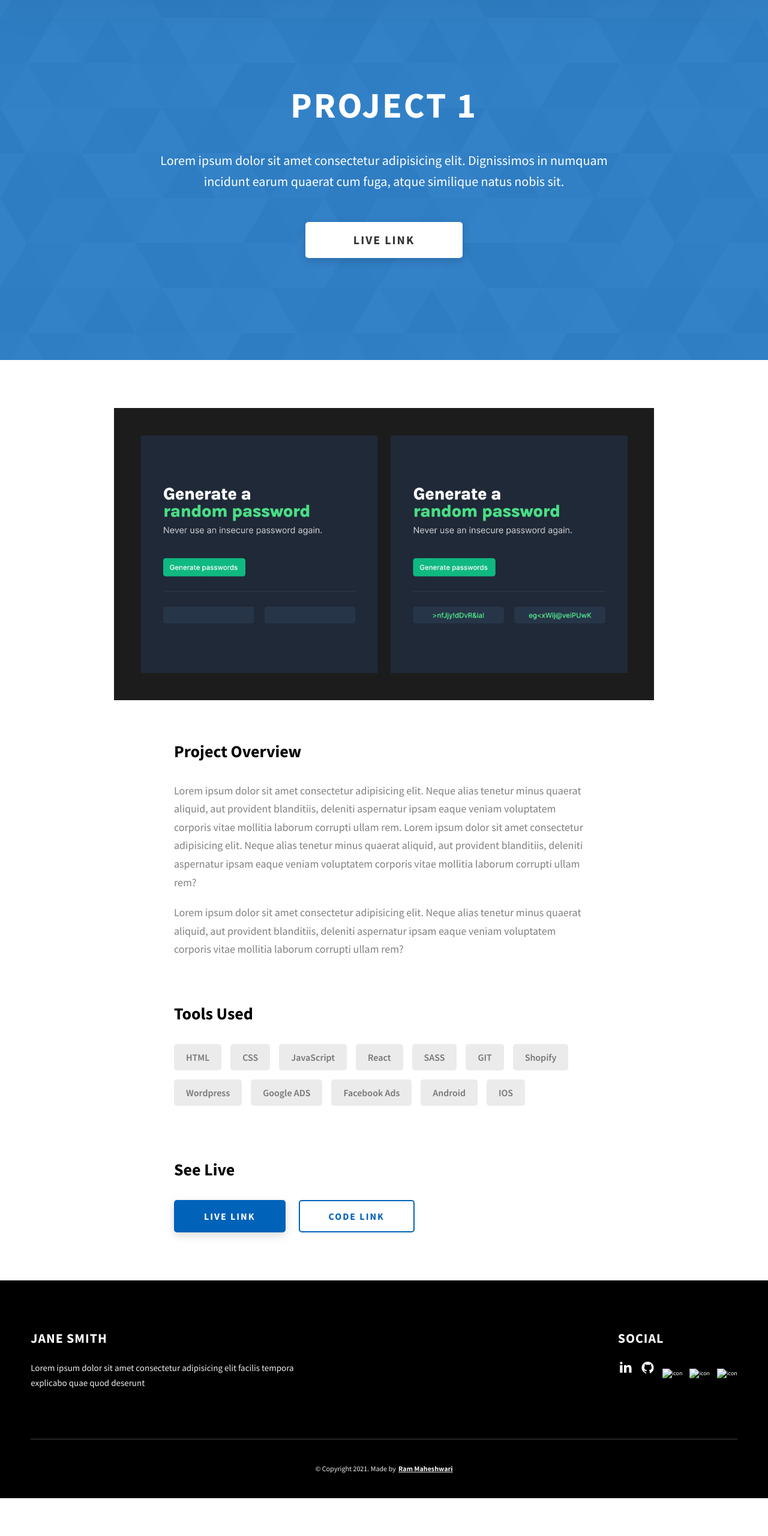
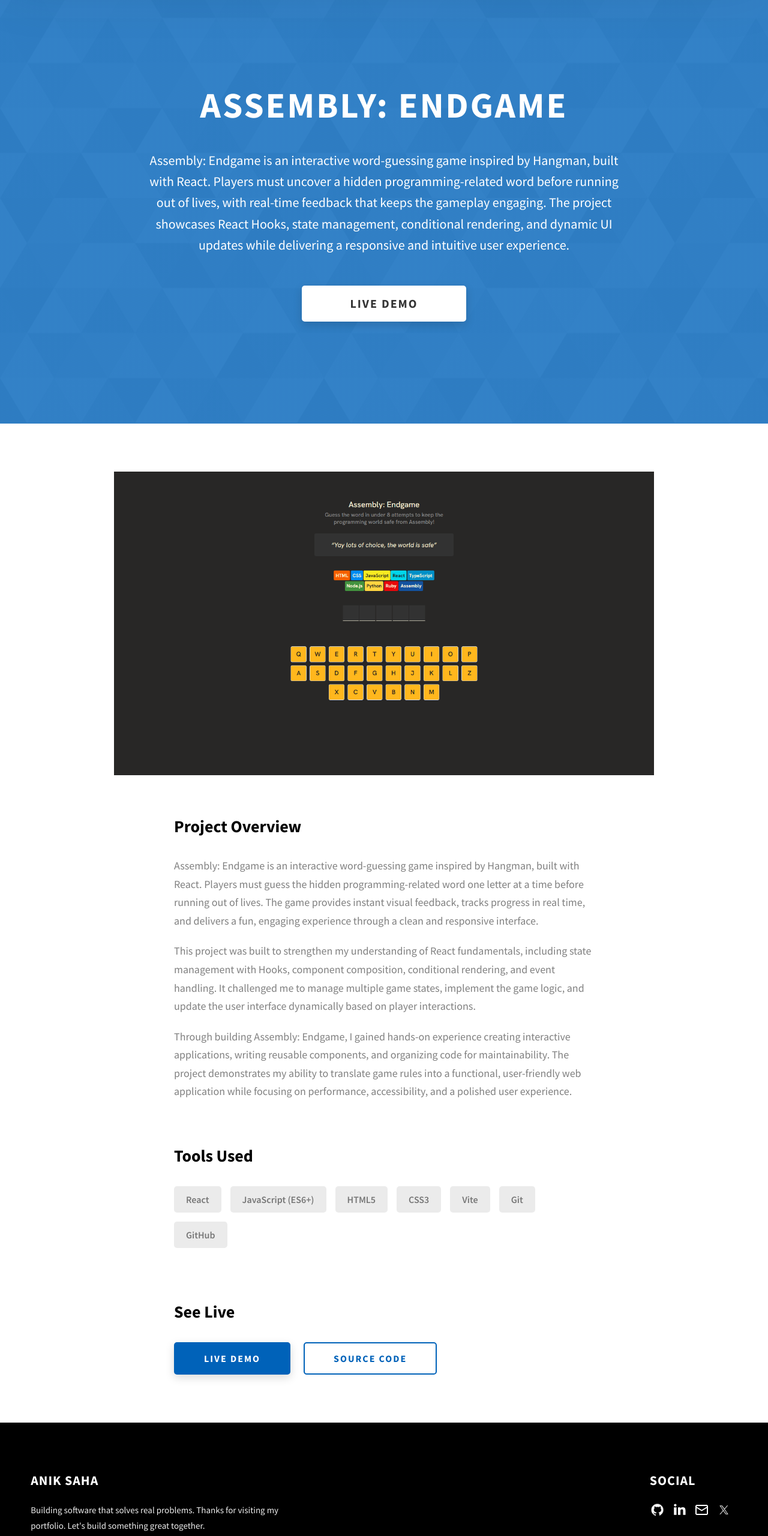
Before and after one commit to anik-hindu/portfolio, a website built with Vite: page project-3.html in a window 1280 px wide. Shown: the part 120-2680 px from the top of the page at 60% size. Before the commit the page ends 2617 px from the top, so only its background shows below. Built offline with nearby package versions, Linux system fonts and the light colour scheme.

Commit message:
Add Assembly: Endgame project

```diff
--- a/project-3.html
+++ b/project-3.html
@@ -1,10 +1,10 @@
-<!DOCTYPE html>
+<!doctype html>
 <html lang="en">
   <head>
     <meta charset="UTF-8" />
     <meta name="viewport" content="width=device-width, initial-scale=1.0" />
     <meta http-equiv="X-UA-Compatible" content="ie=edge" />
-    <title>Case Study of Project 1</title>
+    <title>Case Study of Assembly: Endgame</title>
     <meta name="description" content="Case study page of Project" />
     <link rel="stylesheet" href="css/style.css" />
     <link rel="preconnect" href="https://fonts.googleapis.com" />
@@ -20,12 +20,12 @@
         <div class="header__logo-container">
           <div class="header__logo-img-cont">
             <img
-              src="./assets/img/avatar.jpg"
-              alt="Ram Maheshwari Logo Image"
+              src="./assets/img/avatar.png"
+              alt="Anik Saha's Logo Image"
               class="header__logo-img"
             />
           </div>
-          <span class="header__logo-sub">Jane Smith</span>
+          <span class="header__logo-sub">Anik Saha</span>
         </div>
         <div class="header__main">
           <ul class="header__links">
@@ -82,16 +82,24 @@
     </header>
     <section class="project-cs-hero">
       <div class="project-cs-hero__content">
-        <h1 class="heading-primary">Project 1</h1>
+        <h1 class="heading-primary">Assembly: Endgame</h1>
         <div class="project-cs-hero__info">
           <p class="text-primary">
-            Lorem ipsum dolor sit amet consectetur adipisicing elit. Dignissimos
-            in numquam incidunt earum quaerat cum fuga, atque similique natus
-            nobis sit.
+            Assembly: Endgame is an interactive word-guessing game inspired by
+            Hangman, built with React. Players must uncover a hidden
+            programming-related word before running out of lives, with real-time
+            feedback that keeps the gameplay engaging. The project showcases
+            React Hooks, state management, conditional rendering, and dynamic UI
+            updates while delivering a responsive and intuitive user experience.
           </p>
         </div>
         <div class="project-cs-hero__cta">
-          <a href="#" class="btn btn--bg" target="_blank">Live Link</a>
+          <a
+            href="https://anik-hindu.github.io/assembly-endgame"
+            class="btn btn--bg"
+            target="_blank"
+            >Live Demo</a
+          >
         </div>
       </div>
     </section>
@@ -100,7 +108,7 @@
         <div class="project-details__content">
           <div class="project-details__showcase-img-cont">
             <img
-              src="./assets/img/password.jpg"
+              src="./assets/img/endgame.png"
               alt="Project Image"
               class="project-details__showcase-img"
             />
@@ -109,52 +117,55 @@
             <div class="project-details__desc">
               <h3 class="project-details__content-title">Project Overview</h3>
               <p class="project-details__desc-para">
-                Lorem ipsum dolor sit amet consectetur adipisicing elit. Neque
-                alias tenetur minus quaerat aliquid, aut provident blanditiis,
-                deleniti aspernatur ipsam eaque veniam voluptatem corporis vitae
-                mollitia laborum corrupti ullam rem. Lorem ipsum dolor sit amet
-                consectetur adipisicing elit. Neque alias tenetur minus quaerat
-                aliquid, aut provident blanditiis, deleniti aspernatur ipsam
-                eaque veniam voluptatem corporis vitae mollitia laborum corrupti
-                ullam rem?
+                Assembly: Endgame is an interactive word-guessing game inspired
+                by Hangman, built with React. Players must guess the hidden
+                programming-related word one letter at a time before running out
+                of lives. The game provides instant visual feedback, tracks
+                progress in real time, and delivers a fun, engaging experience
+                through a clean and responsive interface.
               </p>
               <p class="project-details__desc-para">
-                Lorem ipsum dolor sit amet consectetur adipisicing elit. Neque
-                alias tenetur minus quaerat aliquid, aut provident blanditiis,
-                deleniti aspernatur ipsam eaque veniam voluptatem corporis vitae
-                mollitia laborum corrupti ullam rem?
+                This project was built to strengthen my understanding of React
+                fundamentals, including state management with Hooks, component
+                composition, conditional rendering, and event handling. It
+                challenged me to manage multiple game states, implement the game
+                logic, and update the user interface dynamically based on player
+                interactions.
+              </p>
+              <p class="project-details__desc-para">
+                Through building Assembly: Endgame, I gained hands-on experience
+                creating interactive applications, writing reusable components,
+                and organizing code for maintainability. The project
+                demonstrates my ability to translate game rules into a
+                functional, user-friendly web application while focusing on
+                performance, accessibility, and a polished user experience.
               </p>
             </div>
             <div class="project-details__tools-used">
               <h3 class="project-details__content-title">Tools Used</h3>
               <div class="skills">
-                <div class="skills__skill">HTML</div>
-                <div class="skills__skill">CSS</div>
-                <div class="skills__skill">JavaScript</div>
                 <div class="skills__skill">React</div>
-                <div class="skills__skill">SASS</div>
-                <div class="skills__skill">GIT</div>
-                <div class="skills__skill">Shopify</div>
-                <div class="skills__skill">Wordpress</div>
-                <div class="skills__skill">Google ADS</div>
-                <div class="skills__skill">Facebook Ads</div>
-                <div class="skills__skill">Android</div>
-                <div class="skills__skill">IOS</div>
+                <div class="skills__skill">JavaScript (ES6+)</div>
+                <div class="skills__skill">HTML5</div>
+                <div class="skills__skill">CSS3</div>
+                <div class="skills__skill">Vite</div>
+                <div class="skills__skill">Git</div>
+                <div class="skills__skill">GitHub</div>
               </div>
             </div>
             <div class="project-details__links">
               <h3 class="project-details__content-title">See Live</h3>
               <a
-                href="#"
+                href="https://anik-hindu.github.io/assembly-endgame"
                 class="btn btn--med btn--theme project-details__links-btn"
                 target="_blank"
-                >Live Link</a
+                >Live Demo</a
               >
               <a
-                href="#"
+                href="https://github.com/anik-hindu/assembly-endgame"
                 class="btn btn--med btn--theme-inv project-details__links-btn"
                 target="_blank"
-                >Code Link</a
+                >Source Code</a
               >
             </div>
           </div>
@@ -169,57 +180,59 @@
               <span>Social</span>
             </h2>
             <div class="main-footer__social-cont">
-              <a target="_blank" rel="noreferrer" href="#">
+              <a
+                target="_blank"
+                rel="noreferrer"
+                href="https://github.com/anik-hindu"
+              >
+                <img
+                  class="main-footer__icon"
+                  src="./assets/img/github-ico.png"
+                  alt="icon"
+                />
+              </a>
+              <a
+                target="_blank"
+                rel="noreferrer"
+                href="https://www.linkedin.com/in/anik-saha-dev/"
+              >
                 <img
                   class="main-footer__icon"
                   src="./assets/img/linkedin-ico.png"
                   alt="icon"
                 />
               </a>
-              <a target="_blank" rel="noreferrer" href="#">
+              <a
+                target="_blank"
+                rel="noreferrer"
+                href="mailto:aniksahaofficial8@gmail.com"
+              >
                 <img
                   class="main-footer__icon"
-                  src="./assets/img/github-ico.png"
+                  src="./assets/img/email.png"
                   alt="icon"
                 />
               </a>
-              <a target="_blank" rel="noreferrer" href="#">
+              <a
+                target="_blank"
+                rel="noreferrer"
+                href="https://x.com/realaniksaha"
+              >
                 <img
                   class="main-footer__icon"
-                  src="./assets/img/twitter-ico.png"
-                  alt="icon"
-                />
-              </a>
-              <a target="_blank" rel="noreferrer" href="#">
-                <img
-                  class="main-footer__icon"
-                  src="./assets/img/yt-ico.png"
-                  alt="icon"
-                />
-              </a>
-              <a target="_blank" rel="noreferrer" href="#">
-                <img
-                  class="main-footer__icon main-footer__icon--mr-none"
-                  src="./assets/img/insta-ico.png"
+                  src="./assets/img/twitter.png"
                   alt="icon"
                 />
               </a>
             </div>
           </div>
           <div class="main-footer__row main-footer__row-2">
-            <h4 class="heading heading-sm text-lt">Jane Smith</h4>
+            <h4 class="heading heading-sm text-lt">Anik Saha</h4>
             <p class="main-footer__short-desc">
-              Lorem ipsum dolor sit amet consectetur adipisicing elit facilis
-              tempora explicabo quae quod deserunt
+              Building software that solves real problems. Thanks for visiting
+              my portfolio. Let's build something great together.
             </p>
           </div>
-        </div>
-
-        <div class="main-footer__lower">
-          &copy; Copyright 2021. Made by
-          <a rel="noreferrer" target="_blank" href="https://rammaheshwari.com"
-            >Ram Maheshwari</a
-          >
         </div>
       </div>
     </footer>
```
Also changed, not shown: index.html (+20 -13 lines), project-2.html (+79 -68 lines), assets/img/dashboard.png (deleted), assets/img/endgame.png (added), assets/img/password.jpg (deleted), assets/img/tenzies.png (added).
